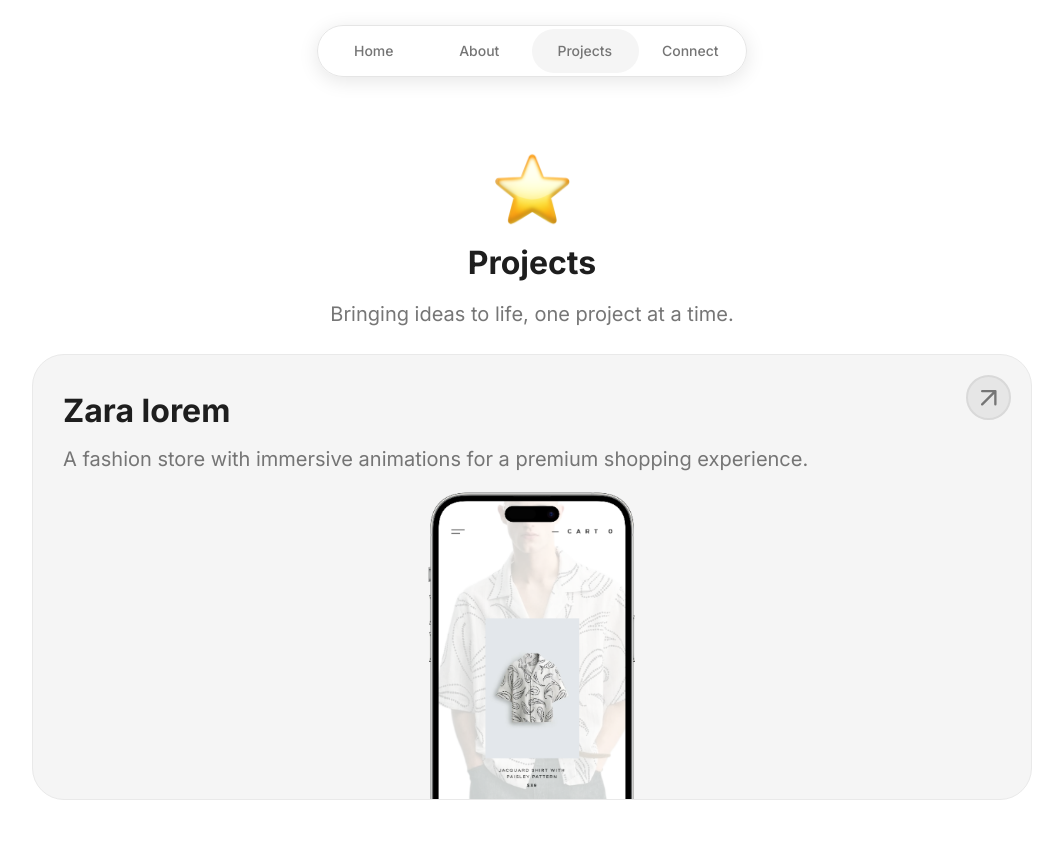
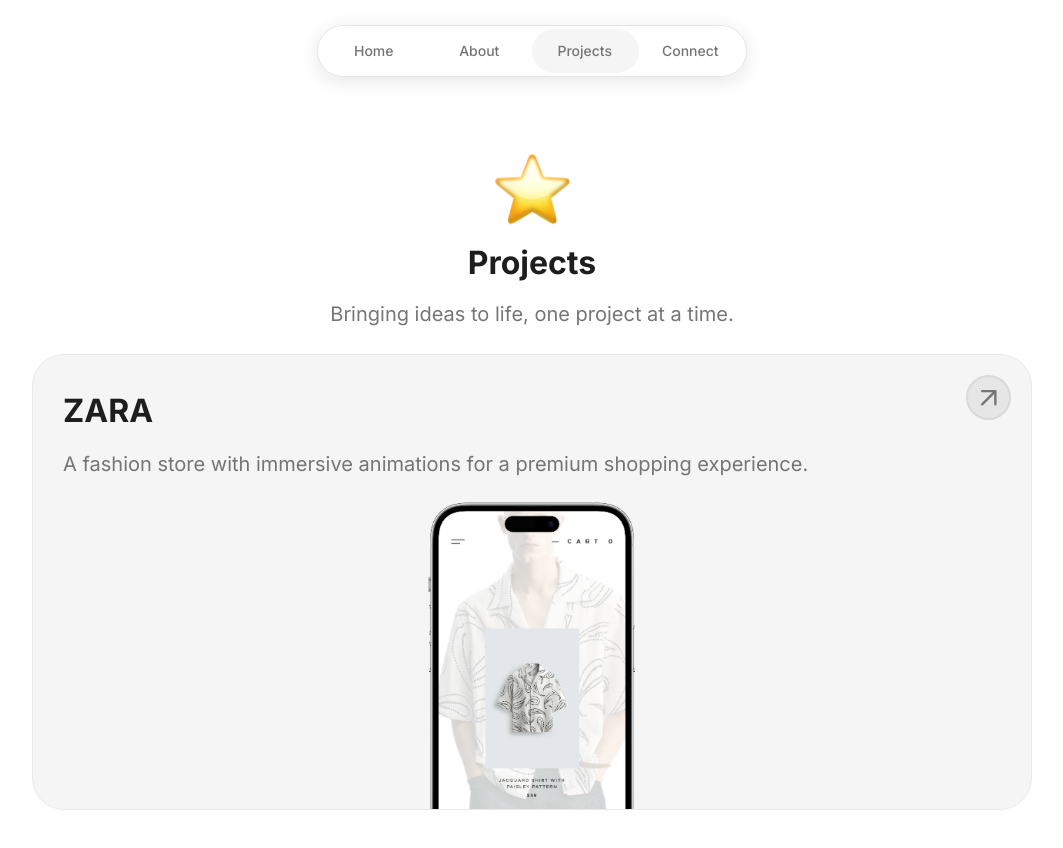
Before and after one commit to sadykzhanovsaid/portfolio, a React (Vite) app: page /projects in a window 1280 px wide. Shown: the top 848 px of the page, without its empty margins (108-1171 px from the left). Built offline with nearby package versions, Linux system fonts and the light colour scheme.

Commit message:
adjust gap in card component

```diff
--- a/projects.jsx
+++ b/projects.jsx
@@ -1,7 +1,7 @@
 export const projects = [
     {
         id: 1,
-        title: "Zara",
+        title: "ZARA",
         description: "A fashion store with immersive animations for a premium shopping experience.",
         screens: ["Desktop", "Tablet", "Mobile"],
         stacksImage: ["figma", "react", "vite", "webstorm"],
--- a/src/pages/projects/card/Card.css
+++ b/src/pages/projects/card/Card.css
@@ -5,7 +5,7 @@
 
     display: flex;
     flex-direction: column;
-    gap: 20px;
+    gap: 25px;
 
     background-color: #F5F5F5;
     border: 1px solid #E9E9E9;
--- a/src/pages/projects/card/Card.jsx
+++ b/src/pages/projects/card/Card.jsx
@@ -10,7 +10,7 @@
             <div className={`card ${typeAppearance}`}>
                 <Link/>
 
-                <p className="card__title">{title} lorem</p>
+                <p className="card__title">{title}</p>
 
                 <p className="card__description">{description}</p>
 
```
